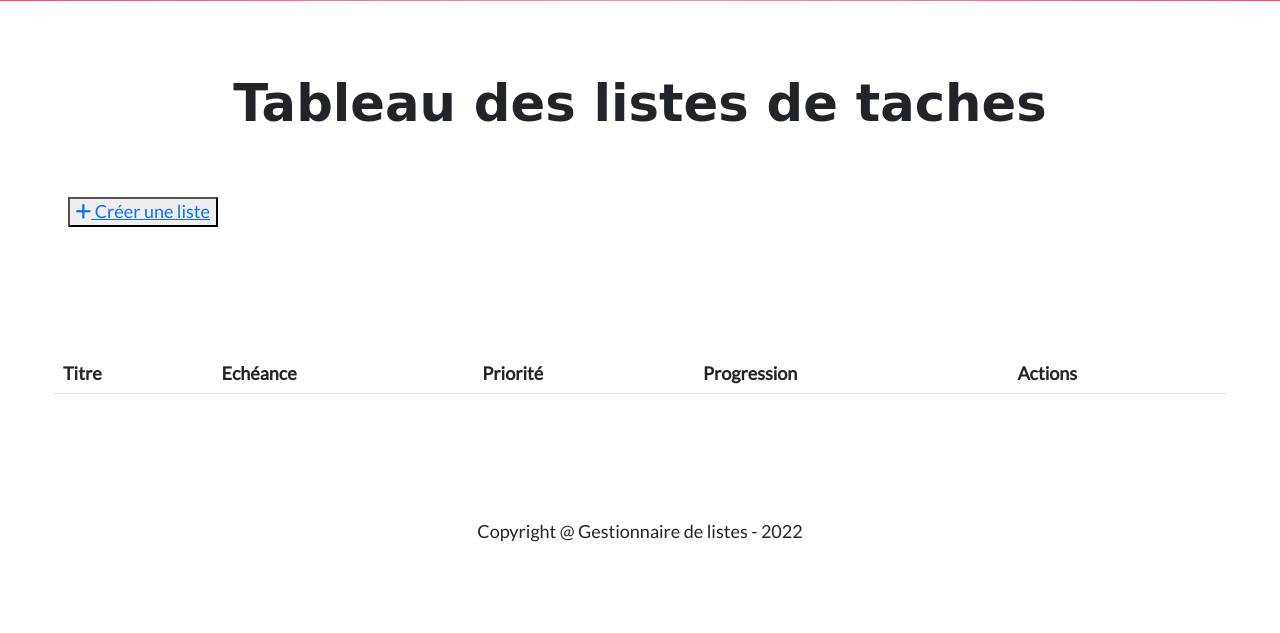
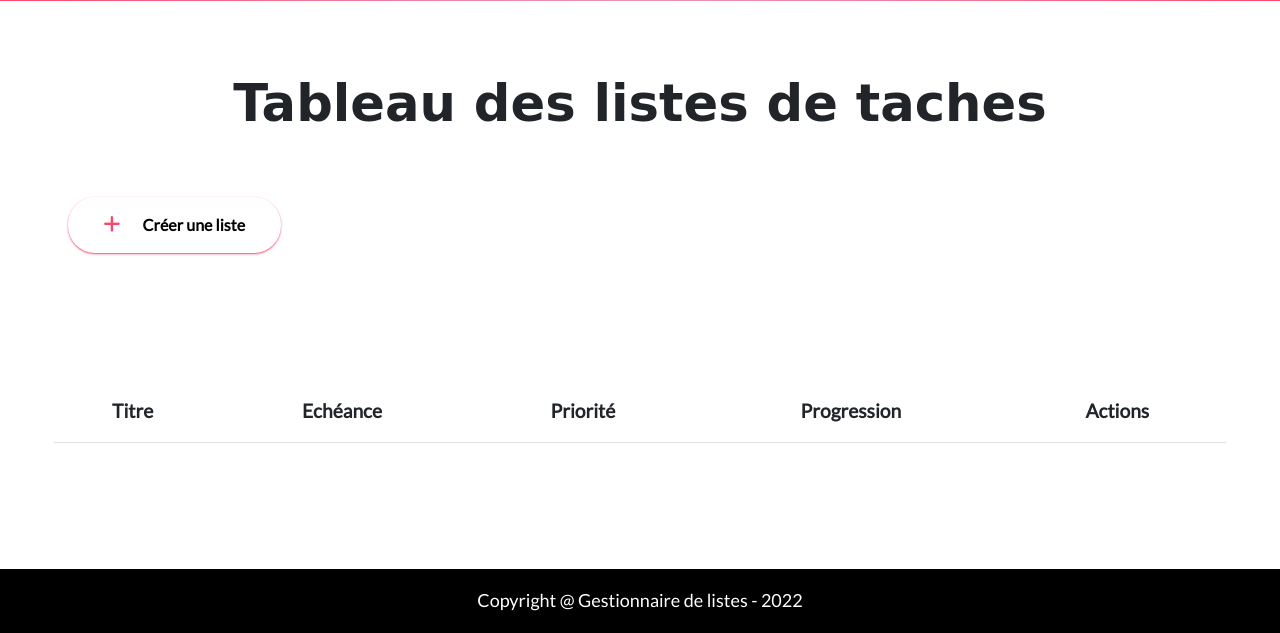
Before and after one commit to louvetsandrine/GestionnaireDeListes, a Symfony app: template templates/home_page/home_page.html.twig in a window 1280 px wide. Shown: the part 383-1016 px from the top of the page. Before the commit the page ends 925 px from the top, so only its background shows below. Run offline with Twig, Linux system fonts and the light colour scheme; the template is opened without the code that fills it, so the values that code supplies are empty; some libraries are stand-ins or nearby versions; some web fonts are replaced.

Commit message:
14/10/2022 first

```diff
--- a/composer.json
+++ b/composer.json
@@ -15,6 +15,7 @@
         "symfony/console": "6.0.*",
         "symfony/dotenv": "6.0.*",
         "symfony/flex": "^2",
+        "symfony/form": "6.0.*",
         "symfony/framework-bundle": "6.0.*",
         "symfony/proxy-manager-bridge": "6.0.*",
         "symfony/runtime": "6.0.*",
--- a/public/stylesheet.css
+++ b/public/stylesheet.css
@@ -106,3 +106,277 @@ a.link_menu:hover {
     width: 17vw;
     border-radius: 50%;
 }
+
+tr {
+    text-align: center;
+    vertical-align: middle;
+}
+
+td, th {
+    font-size: 1.25vw;
+    height: 5vw;
+}
+
+i {
+    color: rgba(252,70,107,1);
+    font-size: 1.5vw;
+    padding-right: 1.5vw;
+}
+
+.button:hover i {
+    color: white;
+}
+
+.button {
+  background-color: #fff;
+  border: 0 solid #e2e8f0;
+  border-radius: 1.5rem;
+  box-sizing: border-box;
+  color: black;
+  cursor: pointer;
+  display: inline-block;
+  font-family: "Basier circle",-apple-system,system-ui,"Segoe UI",Roboto,"Helvetica Neue",Arial,"Noto Sans",sans-serif,"Apple Color Emoji","Segoe UI Emoji","Segoe UI Symbol","Noto Color Emoji";
+  font-size: 1.1rem;
+  font-weight: 600;
+  line-height: 1;
+  padding: 1rem 1.6rem;
+  text-align: center;
+  text-decoration: none #0d172a solid;
+  text-decoration-thickness: auto;
+  transition: all .1s cubic-bezier(.4, 0, .2, 1);
+  box-shadow: 0px 1px 2px rgba(252,70,107,1);
+  user-select: none;
+  -webkit-user-select: none;
+  touch-action: manipulation;
+}
+
+.button:hover {
+  background-color: rgba(252,70,107,1);
+}
+
+@media (min-width: 768px) {
+  .button {
+    font-size: 1.125rem;
+    padding: 1rem 2rem;
+  }
+}
+
+
+a {
+    font-style: normal;
+    color: black;
+    text-decoration: none;
+    font-size: 1.25vw;
+}
+
+.button:hover a {
+    color: white;
+}
+
+.block {
+
+}
+
+
+/* Table */
+
+table thead tr th {
+    font-size: 1.5vw;
+}
+
+.urgent {
+    color: red;
+}
+
+.badge {
+    top: 1.5vw;
+
+    font-size: 0.65vw;
+
+
+}
+
+
+
+
+
+/* Form */
+
+.radio label {
+    margin-left: 0.5vw;
+    margin-right: 2vw;
+}
+
+label {
+    font-size: 1.15vw;
+}
+
+.form-control::-webkit-input-placeholder { /* Chrome/Opera/Safari */
+    color: grey;
+    font-style: italic;
+    font-size: 1.15vw;
+}
+
+.form-control:-moz-placeholder { /* Firefox 19+ */
+    color: gray;
+    font-style: italic;
+    font-size: 1.15vw;
+}
+
+.form-control::-ms-input-placeholder { /* IE 10+ */
+    color: gray;
+    font-style: italic;
+    font-size: 1.15vw;
+}
+
+.form-control::-moz-placeholder { /* Firefox 18- */
+    color: gray;
+    font-style: italic;
+    font-size: 1.15vw;
+}
+
+
+
+/* Footer */
+.footer {
+    height: 5vw;
+    background-color: black;
+    color: white;
+}
+
+tr {
+    text-align: center;
+    vertical-align: middle;
+}
+
+td, th {
+    font-size: 1.25vw;
+    height: 5vw;
+}
+
+i {
+    color: rgba(252,70,107,1);
+    font-size: 1.5vw;
+    padding-right: 1.5vw;
+}
+
+.button:hover i {
+    color: white;
+}
+
+.button {
+  background-color: #fff;
+  border: 0 solid #e2e8f0;
+  border-radius: 1.5rem;
+  box-sizing: border-box;
+  color: black;
+  cursor: pointer;
+  display: inline-block;
+  font-family: "Basier circle",-apple-system,system-ui,"Segoe UI",Roboto,"Helvetica Neue",Arial,"Noto Sans",sans-serif,"Apple Color Emoji","Segoe UI Emoji","Segoe UI Symbol","Noto Color Emoji";
+  font-size: 1.1rem;
+  font-weight: 600;
+  line-height: 1;
+  padding: 1rem 1.6rem;
+  text-align: center;
+  text-decoration: none #0d172a solid;
+  text-decoration-thickness: auto;
+  transition: all .1s cubic-bezier(.4, 0, .2, 1);
+  box-shadow: 0px 1px 2px rgba(252,70,107,1);
+  user-select: none;
+  -webkit-user-select: none;
+  touch-action: manipulation;
+}
+
+.button:hover {
+  background-color: rgba(252,70,107,1);
+}
+
+@media (min-width: 768px) {
+  .button {
+    font-size: 1.125rem;
+    padding: 1rem 2rem;
+  }
+}
+
+
+a {
+    font-style: normal;
+    color: black;
+    text-decoration: none;
+    font-size: 1.25vw;
+}
+
+.button:hover a {
+    color: white;
+}
+
+.block {
+
+}
+
+
+/* Table */
+
+table thead tr th {
+    font-size: 1.5vw;
+}
+
+.urgent {
+    color: red;
+}
+
+.badge {
+    top: 1.5vw;
+
+    font-size: 0.65vw;
+
+
+}
+
+
+
+
+
+/* Form */
+
+.radio label {
+    margin-left: 0.5vw;
+    margin-right: 2vw;
+}
+
+label {
+    font-size: 1.15vw;
+}
+
+.form-control::-webkit-input-placeholder { /* Chrome/Opera/Safari */
+    color: grey;
+    font-style: italic;
+    font-size: 1.15vw;
+}
+
+.form-control:-moz-placeholder { /* Firefox 19+ */
+    color: gray;
+    font-style: italic;
+    font-size: 1.15vw;
+}
+
+.form-control::-ms-input-placeholder { /* IE 10+ */
+    color: gray;
+    font-style: italic;
+    font-size: 1.15vw;
+}
+
+.form-control::-moz-placeholder { /* Firefox 18- */
+    color: gray;
+    font-style: italic;
+    font-size: 1.15vw;
+}
+
+
+
+/* Footer */
+.footer {
+    height: 5vw;
+    background-color: black;
+    color: white;
+}
--- a/templates/home_page/home_page.html.twig
+++ b/templates/home_page/home_page.html.twig
@@ -17,7 +17,7 @@
         <div class=" col-12 justify-content-center align-items-center">
             <p>
                 <button class="button" role="button">
-                    <a class="" href="">
+                    <a class="" href="{{path('list_page')}}">
                       <i class="fas fa-plus"></i>
                         Créer une liste
                     </a>
@@ -41,6 +41,7 @@
 
             </tbody>
         </table>
+    </div>
 
 
 
```
Also changed, not shown: migrations/Version20221014132524.php (added, +31 -0 lines), public/script.js (added, +18 -0 lines), src/Controller/ListPageController.php (added, +21 -0 lines), src/Entity/Lists.php (added, +81 -0 lines), src/Form/ListCreateType.php (added, +28 -0 lines), src/Repository/ListsRepository.php (added, +66 -0 lines), templates/list_form/index.html.twig (added, +20 -0 lines), templates/list_page/list_form_page.html.twig (added, +35 -0 lines), 2 other files.
